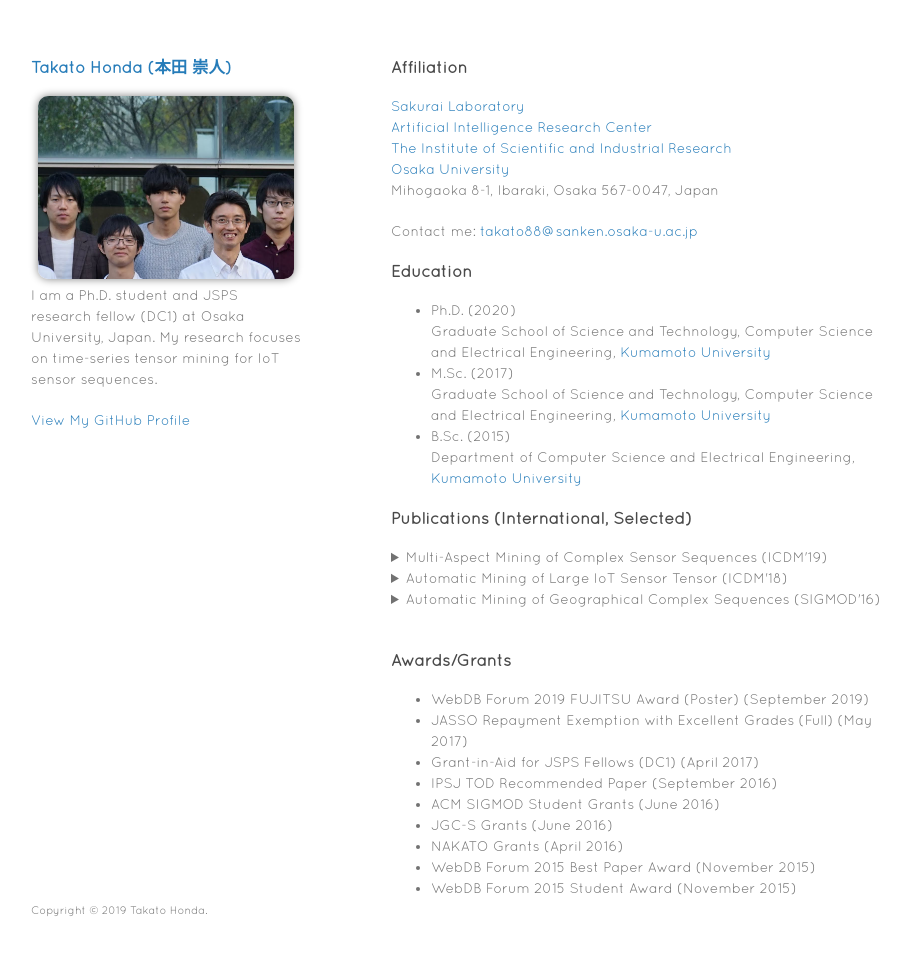
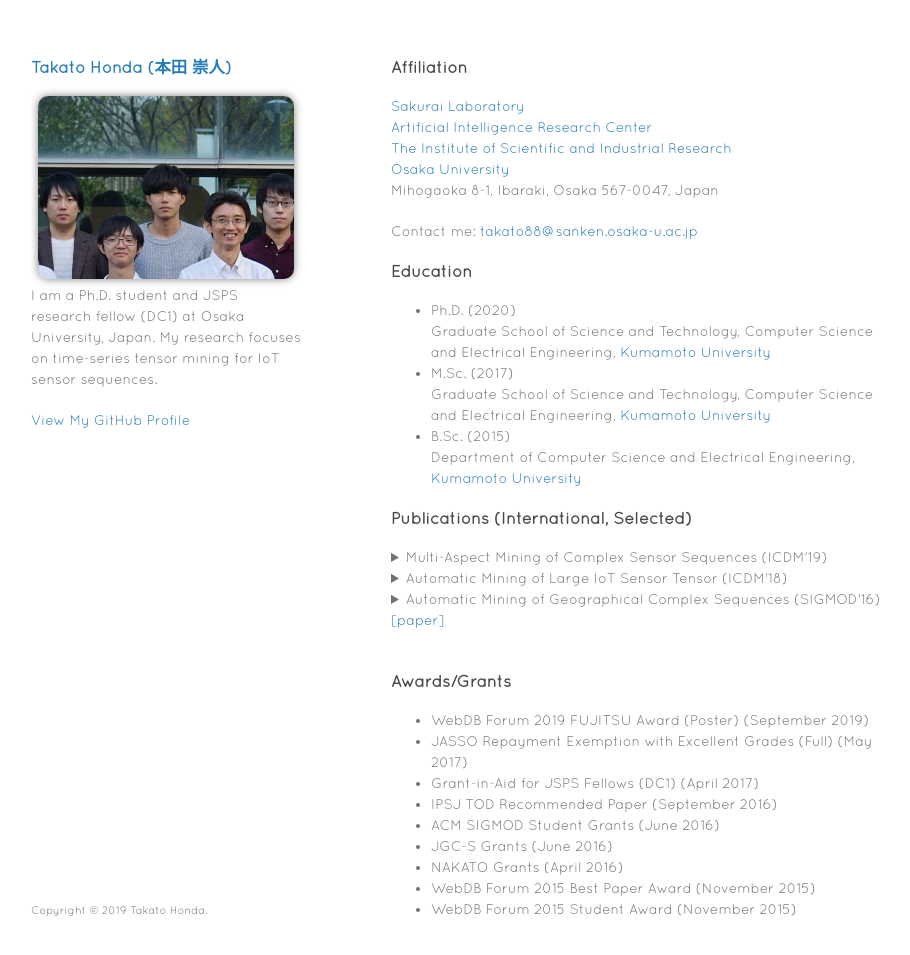
Before and after one commit to TakatoHonda/takatohonda.github.io, a Jekyll site: the page built from index.md, in a window 1280 px wide and 990 px high. Shown: the top 955 px of the window, without its empty margins (179-1089 px from the left). Built offline with Jekyll 4.4.1, drawn with Linux system fonts in a browser that asks for light colours; our own code applies the rules of GitHub Pages for plain Markdown files.

```diff
--- a/index.md
+++ b/index.md
@@ -36,9 +36,9 @@
 
 <details>
 <summary>
-Automatic Mining of Geographical Complex Sequences (SIGMOD'16)
+Automatic Mining of Geographical Complex Sequences (SIGMOD'16)<a href="https://dl.acm.org/citation.cfm?doid=2926693.2929903">[paper]</a>
 </summary>
-Takato Honda: <u>``TrailMarker: Automatic Mining of Geographical Complex Sequences"</u>, ACM SIGMOD International Conference on Management of Data (SIGMOD), Ph.D. Symposium, San Francisco, USA, June 2016. <a href="https://dl.acm.org/citation.cfm?doid=2926693.2929903">[paper]</a>
+Takato Honda: <u>``TrailMarker: Automatic Mining of Geographical Complex Sequences"</u>, ACM SIGMOD International Conference on Management of Data (SIGMOD), Ph.D. Symposium, San Francisco, USA, June 2016.
 </details><br>
 
 ### Awards/Grants
```
